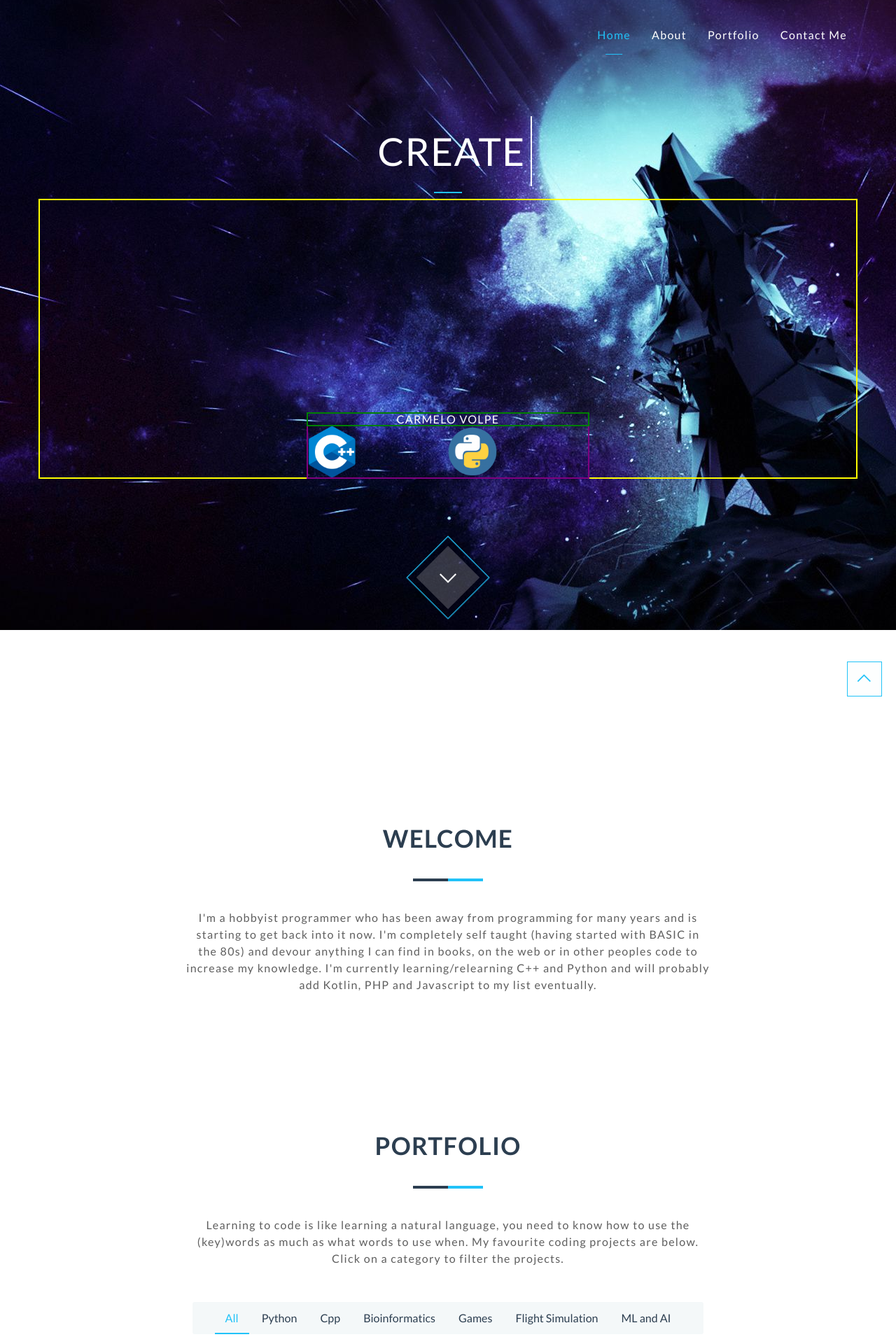
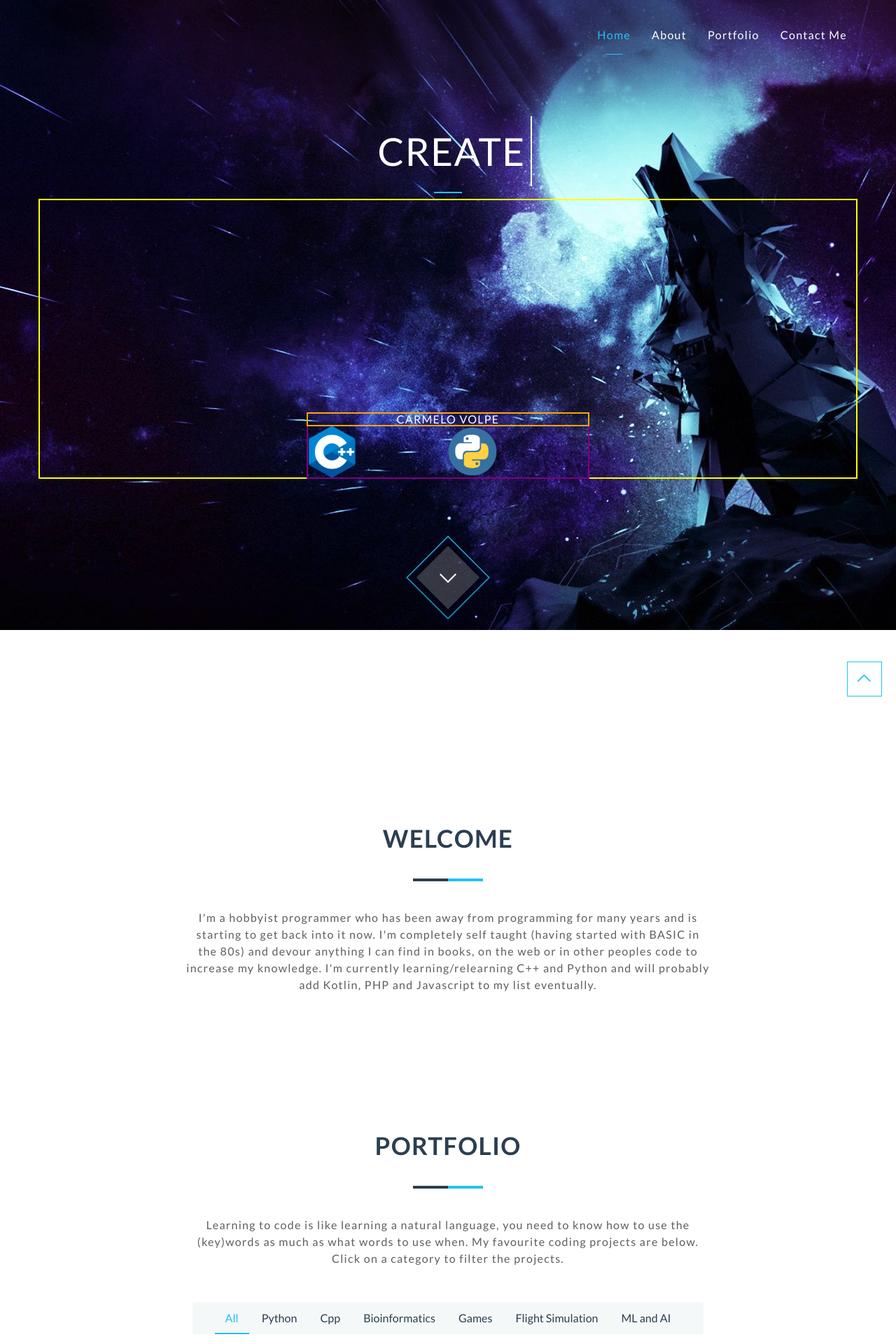
Before and after one commit to Gamernaut/gamernaut.github.io, a Jekyll site: the page built from index.html, in a window 1280 px wide. Shown: the top 1920 px of the page at 70% size. Built offline with Jekyll 4.4.1, drawn with Linux system fonts in a browser that asks for light colours; nearby versions of some CDN libraries.

Commit message:
Update header.html

```diff
--- a/_includes/header.html
+++ b/_includes/header.html
@@ -82,8 +82,8 @@
            <div style="min-height: 400px; display: block; margin-left: auto; margin-right: auto;border: 2px solid yellow">
              <!-- <table style="display: block; margin-left: auto; margin-right: auto;border: 2px solid white"> -->
              <div style="position: absolute; left: 50%; bottom: 0px; -webkit-transform: translateX(-50%); transform: translateX(-50%)">
-               <table style="border: 2px solid blue">
-                 <tr style="border: 2px solid green">
+               <table style="border: 2px solid red">
+                 <tr style="border: 2px solid orange">
                    <td colspan="2" style="text-align: center">CARMELO VOLPE</td>
                   </tr>
                  <tr style="border: 2px solid purple">
```
